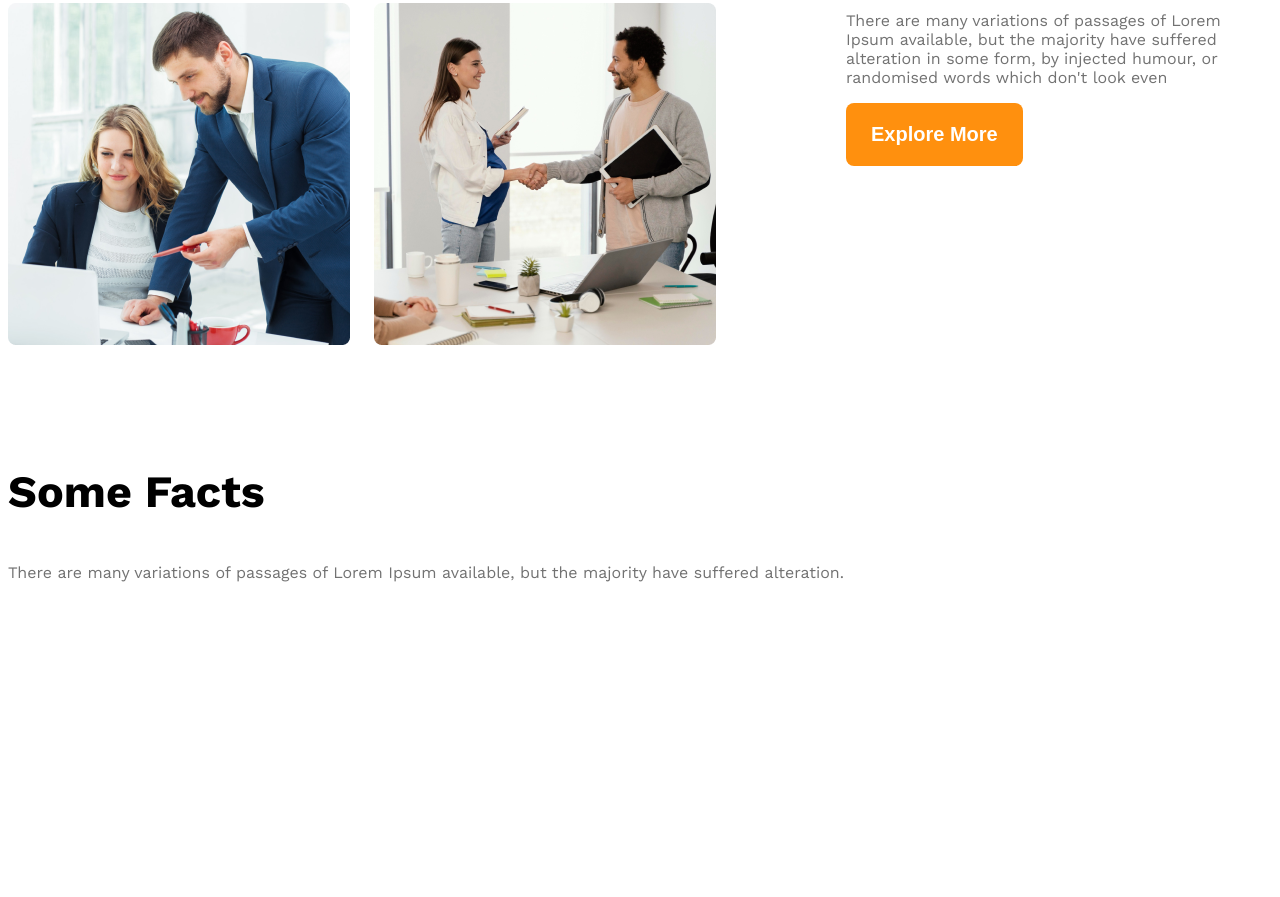
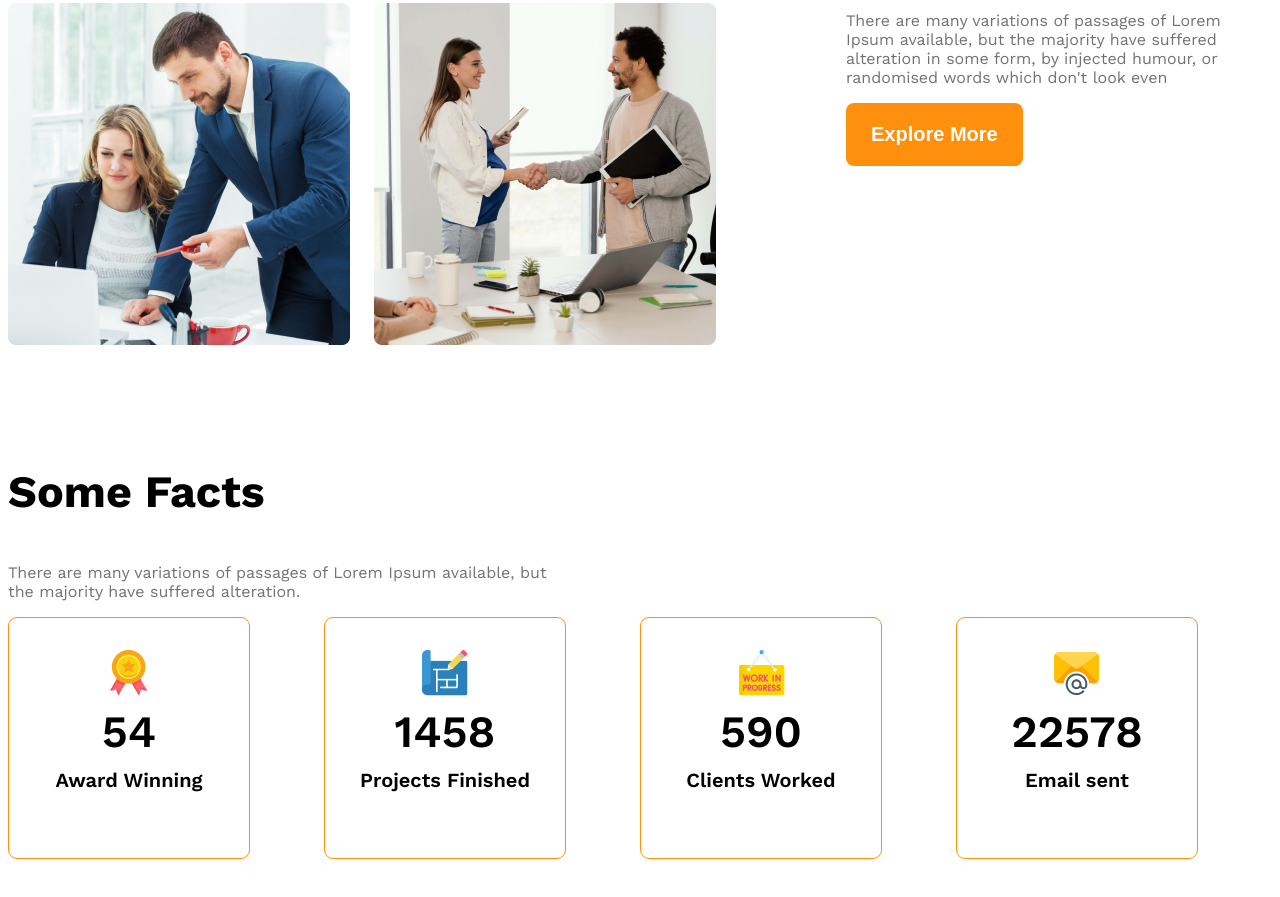
Before and after one commit to mdishakmollah23/g3-architects-website, a plain HTML site: page index.html in a window 1280 px wide. Shown: the part 1607-2504 px from the top of the page. Before the commit the page ends 2467 px from the top, so only its background shows below. Drawn offline with nearby package versions, Linux system fonts and the light colour scheme.

Commit message:
dadded some icon and fact

```diff
--- a/architects.css
+++ b/architects.css
@@ -122,6 +122,39 @@ align-items: center;
   font-weight: 500;
 }
 
+/* some fact related style */
+.fact-container{
+  display: grid;
+  grid-template-columns: repeat(4, 1fr);
+}
+
+.fact-card {
+  border: 1px solid #ff900e;
+  width: 240px;
+  height: 240px;
+  border-radius: 9px;
+  align-items: center;
+  justify-content: center;
+  text-align: center;
+}
+
+.fact-number{
+  font-size: 2.8rem;
+  font-weight: 600;
+  margin-top: 5px;
+  margin-bottom: 10px;
+}
+
+.fact-name {
+  font-size: 1.25rem;
+  font-weight: 600;
+  margin-top: 10px;
+}
+
+.fact-description{
+  max-width: 540px;
+}
+
 /* responsive media query */
 @media  screen and (max-width: 576px) {
   .navbar, .nav-links, .teams{
--- a/index.html
+++ b/index.html
@@ -47,29 +47,38 @@
         <!-- features you will enjoy -->
          <section>
             <h3 class="section-title">Some Facts</h3>
-            <p class="text-light-gray">There are many variations of passages of Lorem Ipsum available, but the majority have suffered alteration.</p>
+            <p class="text-light-gray fact-description">There are many variations of passages of Lorem Ipsum available, but the majority have suffered alteration.</p>
             <div class="fact-container">
-                <!-- .fact*4>img.fact-icon+h4.fact-number+h5.fact-name -->
-                 <div class="fact">
-                    <img src="" alt="" class="fact-icon">
-                    <h4 class="fact-number"></h4>
-                    <h5 class="fact-name"></h5>
+                <!-- .fact-card*4>img.fact-icon+h4.fact-number+h5.fact-name -->
+                 <div class="fact-card display-flex">
+                 <div>
+                       <img src="images/icons/ribon.png" alt="" class="fact-icon">
+                    <h4 class="fact-number">54</h4>
+                    <h5 class="fact-name">Award Winning</h5>
                  </div>
-                 <div class="fact">
-                    <img src="" alt="" class="fact-icon">
-                    <h4 class="fact-number"></h4>
-                    <h5 class="fact-name"></h5>
                  </div>
-                 <div class="fact">
-                    <img src="" alt="" class="fact-icon">
-                    <h4 class="fact-number"></h4>
-                    <h5 class="fact-name"></h5>
+                 <div class="fact-card display-flex">
+                   <div>
+                     <img src="images/icons/projects.png" alt="" class="fact-icon">
+                    <h4 class="fact-number">1458</h4>
+                    <h5 class="fact-name">Projects Finished</h5>
+                   </div>
                  </div>
-                 <div class="fact">
-                    <img src="" alt="" class="fact-icon">
-                    <h4 class="fact-number"></h4>
-                    <h5 class="fact-name"></h5>
+                 <div class="fact-card display-flex">
+                   <div>
+                     <img src="images/icons/customers.png" alt="" class="fact-icon">
+                    <h4 class="fact-number">590</h4>
+                    <h5 class="fact-name">Clients Worked</h5>
+                   </div>
                  </div>
+                <div class="fact-card display-flex">
+                  <div>
+                      <img src="images/icons/email.png" alt="" class="fact-icon">
+                    <h4 class="fact-number">22578</h4>
+                    <h5 class="fact-name">Email sent</h5>
+                  </div>
+                 </div>
+
             </div>
          </section>
 
```
